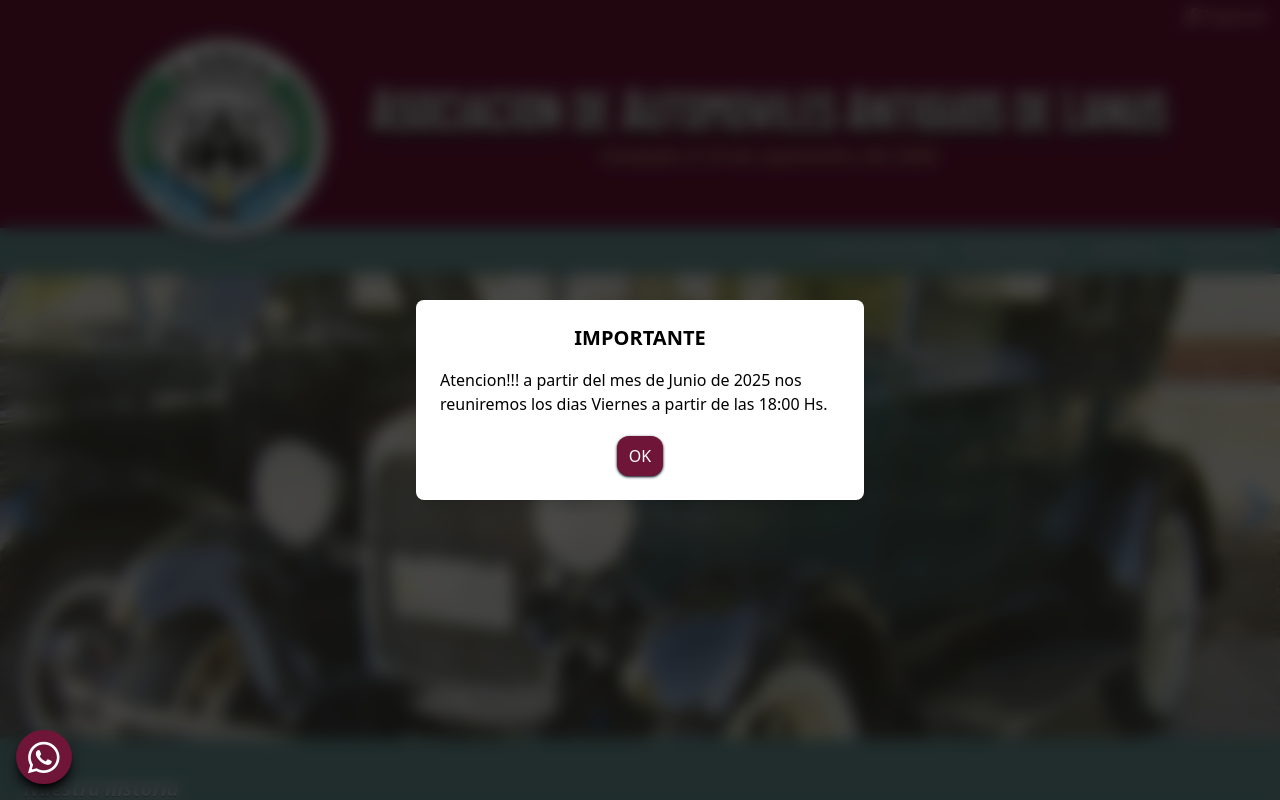
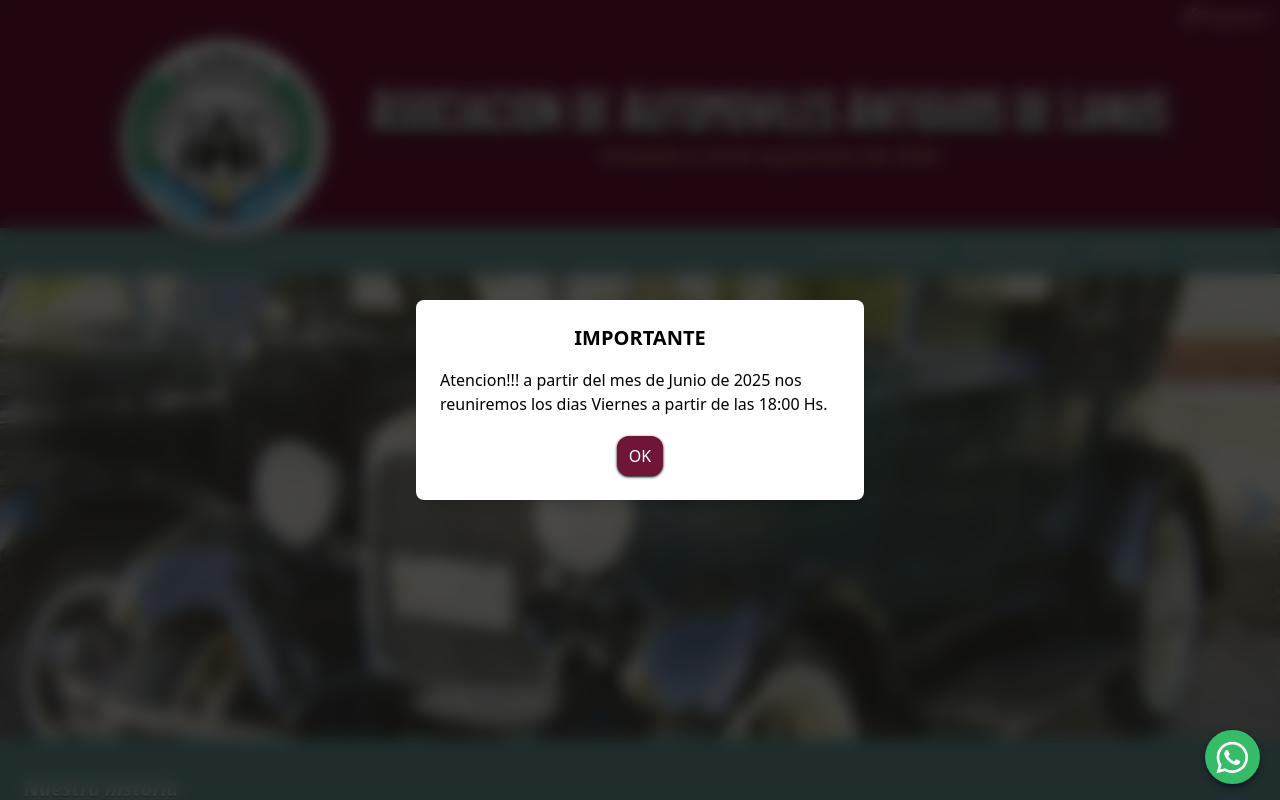
Before and after one commit to vdelaconcep/AAAL-beta, a React (Vite) app: page / in a window 1280 px wide. Shown: the top 800 px of the page. Built offline with nearby package versions, Linux system fonts and the light colour scheme.

Commit message:
Trabajando en página principal

```diff
--- a/src/components/botones/whatsapp.jsx
+++ b/src/components/botones/whatsapp.jsx
@@ -1,10 +1,13 @@
-
+import { useState, useEffect, useRef } from "react";
 
 const Whatsapp = () => {
+
+    const [mostrarContactos, setMostrarContactos] = useState(false);
+
     return (
-        <article>
+        <section>
             <button
-                className="fixed bottom-4 left-4 fondo-granate text-white px-3 pt-[10px] pb-[7px] rounded-full shadow-lg shadow-black transition z-50 hover-granateOscuro">
+                className="fixed bottom-4 right-5 fondo-whatsapp text-white px-3 pt-[10px] pb-[7px] rounded-full shadow-md shadow-gray-900 transition z-50">
                 <a href="https://wa.me/5491163067190?text=Hola%20mi%20nombre%20es"
                     target="_blank"
                     title="Enviar mensaje por whatsapp"
@@ -12,7 +15,12 @@ const Whatsapp = () => {
                     <i className="fa-brands fa-whatsapp text-4xl"></i>
                 </a>
             </button>
-        </article>
+            <article className={`fixed inset-0 bg-black/70 backdrop-blur-sm z-50 flex items-center justify-center ${mostrarContactos ? 'block' : 'hidden'}`}>
+                <div className="bg-white p-6 rounded-lg shadow-lg max-w-md w-full relative">
+                    Comunicarse por wahtsapp
+                </div>
+            </article>
+        </section>
     )
 };
 
--- a/src/style.css
+++ b/src/style.css
@@ -81,3 +81,11 @@
         transform: translateX(-50%);
     }
 }
+
+.fondo-whatsapp {
+    background-color: #36BB68;
+}
+
+.fondo-whatsapp:hover {
+    background-color:#30a15b;
+}
```
